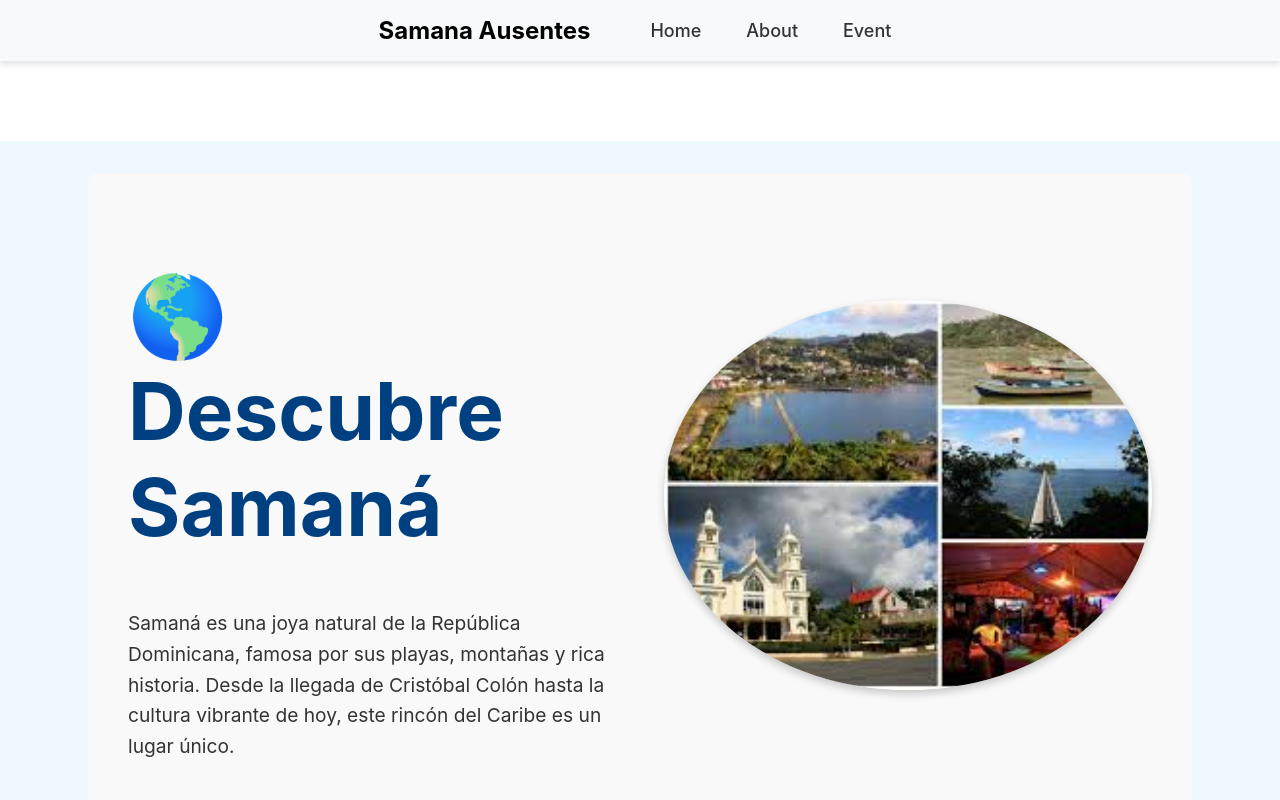
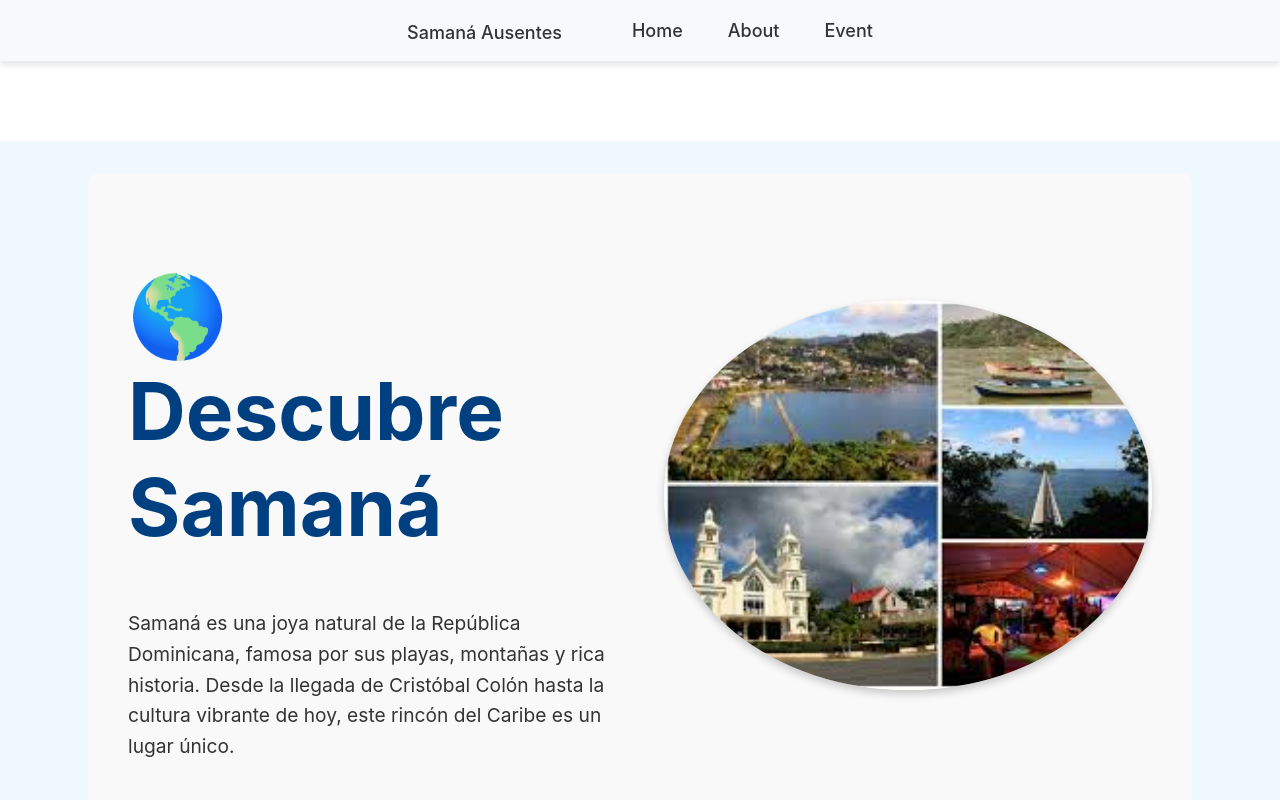
Before and after one commit to elyami600/samanaausentesapp, a React (Create React App) app: page / in a window 1280 px wide. Shown: the top 800 px of the page. Built offline with nearby package versions, Linux system fonts and the light colour scheme.

Commit message:
Updated homepage path

```diff
--- a/src/NavigationBar.js
+++ b/src/NavigationBar.js
@@ -11,7 +11,7 @@ const NavigationBar = () => {
       alignItems: "center",
       justifyContent: "center"
     }}>
-      <h2 style={{ margin: 0, marginRight: "50px" }}>Samana Ausentes</h2>
+      <h2 style={{ margin: 0, marginRight: "50px" }}><Link to="/" style={linkStyle} onMouseEnter={(e) => e.target.style.color = hoverStyle.color} onMouseLeave={(e) => e.target.style.color = linkStyle.color}>Samaná Ausentes</Link></h2>
       <div style={{ display: "flex", gap: "25px" }}>
         <Link to="/" style={linkStyle} onMouseEnter={(e) => e.target.style.color = hoverStyle.color} onMouseLeave={(e) => e.target.style.color = linkStyle.color}>Home</Link>
         <Link to="/about" style={linkStyle} onMouseEnter={(e) => e.target.style.color = hoverStyle.color} onMouseLeave={(e) => e.target.style.color = linkStyle.color}>About</Link>
```
